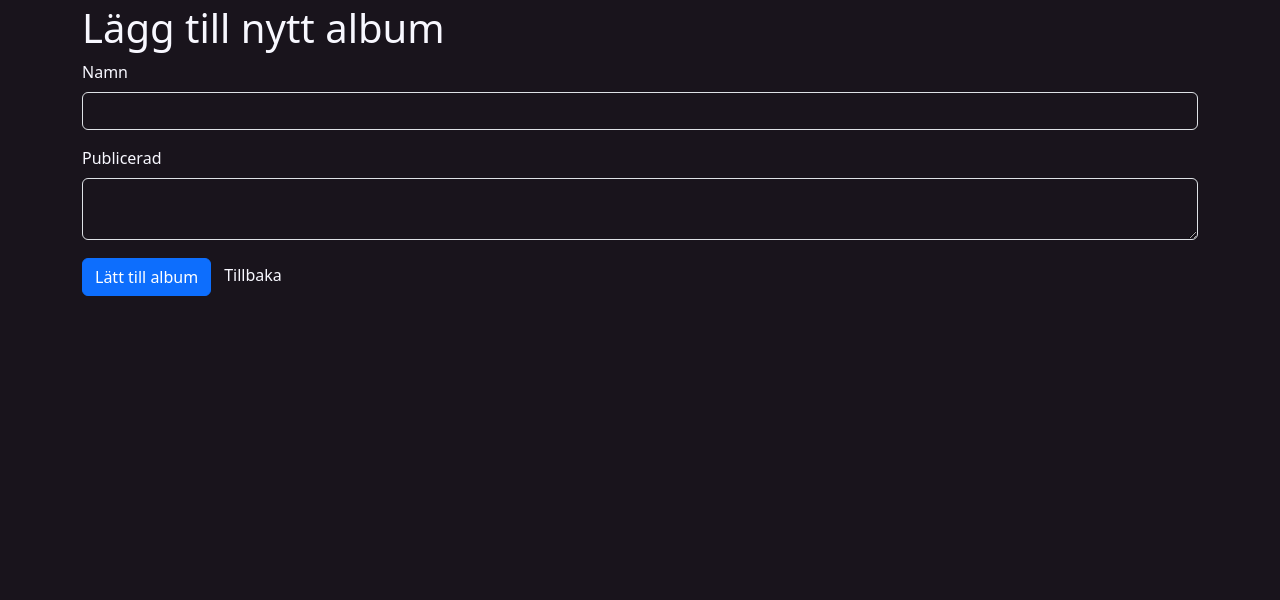
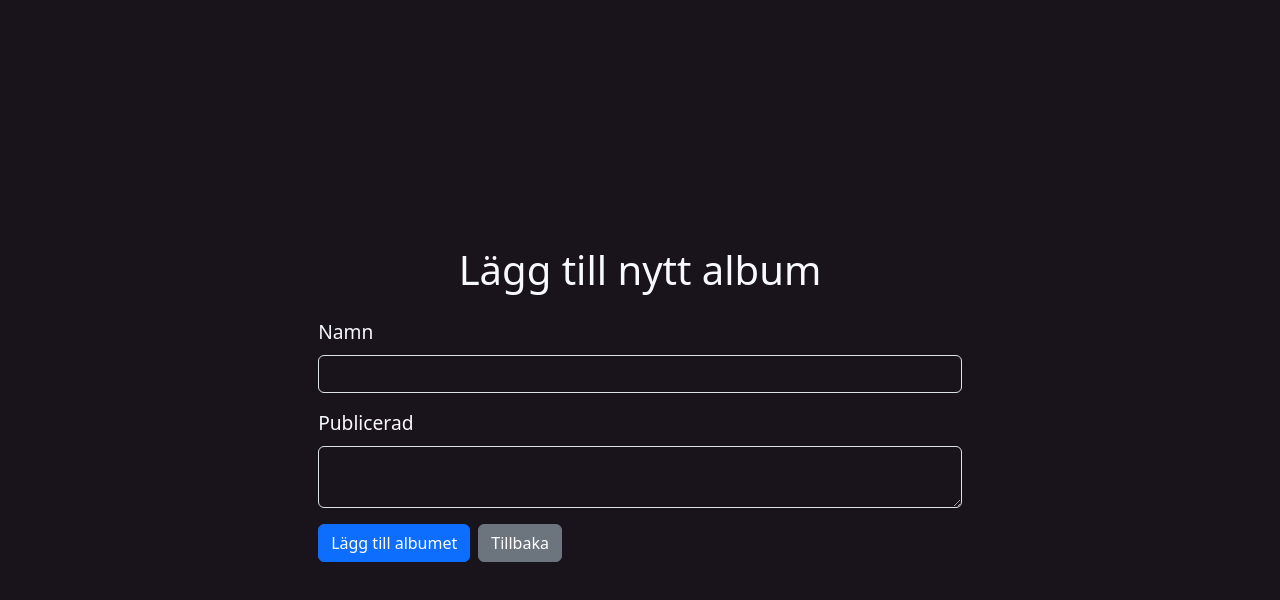
Before and after one commit to JNordstroom/ArtistAssignment, a React (Vite) app in the folder webReact/: page /CreateNewAlbumView/1 in a window 1280 px wide. Shown: the top 600 px of the page. Built offline with nearby package versions, Linux system fonts and the light colour scheme; no server answers.

Commit message:
Fixed form on createnewalbum

```diff
--- a/webReact/src/views/CreateNewAlbumView.jsx
+++ b/webReact/src/views/CreateNewAlbumView.jsx
@@ -1,6 +1,7 @@
 import { useState } from 'react';
 import { post } from '../utilsAndHooks/ApiService';
 import { useNavigate, useParams } from 'react-router-dom';
+import { Container, Row, Form, Button } from 'react-bootstrap';
 
 const CreateNewAlbumView = () => {
   const [formData, setFormData] = useState({ Namn: '', Publicerad: null, ArtisterId: null});
@@ -48,46 +49,42 @@ const CreateNewAlbumView = () => {
   };
 
   return (
-    <div>
-      <h1>Lägg till nytt album</h1>
-      <form onSubmit={handleSubmit}>
-        <div className="mb-3">
-          <label htmlFor="Namn" className="form-label">
-            Namn
-          </label>
-          <input
+    <Container className='d-flex justify-content-center align-items-center' style={{ width: "90%", maxWidth: "800px", minHeight: "100vh", fontSize: "1.2rem"}}>
+      <Row>
+      <h1 className='d-flex justify-content-center mb-4'>Lägg till nytt album</h1>
+        <Form onSubmit={handleSubmit}>
+          <Form.Group className="mb-3" controlId="Namn">
+            <Form.Label>Namn</Form.Label>
+            <Form.Control
               type="text"
-            className="form-control"
-            id="Namn"
               name="Namn"
               value={formData.Namn}
               onChange={handleChange}
               required
             />
-        </div>
+          </Form.Group>
 
-
-        <div className="mb-3">
-          <label htmlFor="Publicerad" className="form-label">
-            Publicerad
-          </label>
-          <textarea
-            className="form-control"
-            id="Publicerad"
+          <Form.Group className="mb-3" controlId="Publicerad">
+            <Form.Label>Publicerad</Form.Label>
+            <Form.Control
+              as="textarea"
               name="Publicerad"
               value={formData.Publicerad}
               onChange={handleChange}
               required
-          ></textarea>
-        </div>
+            />
+          </Form.Group>
 
+          <Button type="submit" variant="primary" style={{ marginRight: '0.5rem' }}>
+            Lägg till albumet
+          </Button>
+          <Button variant="secondary" onClick={goBack}>
+            Tillbaka
+          </Button>
+        </Form>
+      </Row>
 
-        <button type="submit" className="btn btn-primary">
-          Lätt till album
-        </button>
-        <button onClick={goBack} className='mb-1 btn '>Tillbaka</button>
-      </form>
-    </div>
+    </Container>
   );
 };
 
```
Also changed, not shown: 1 other file (tests, documents, lock files or other folders). Lines whose indentation alone changed are shown as unchanged.
